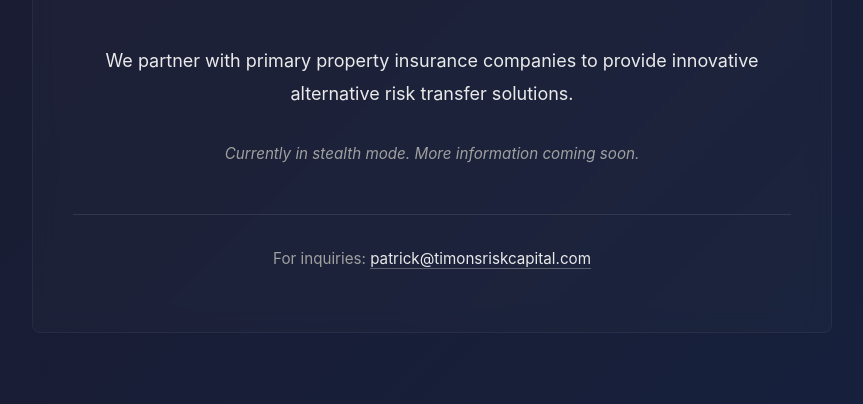
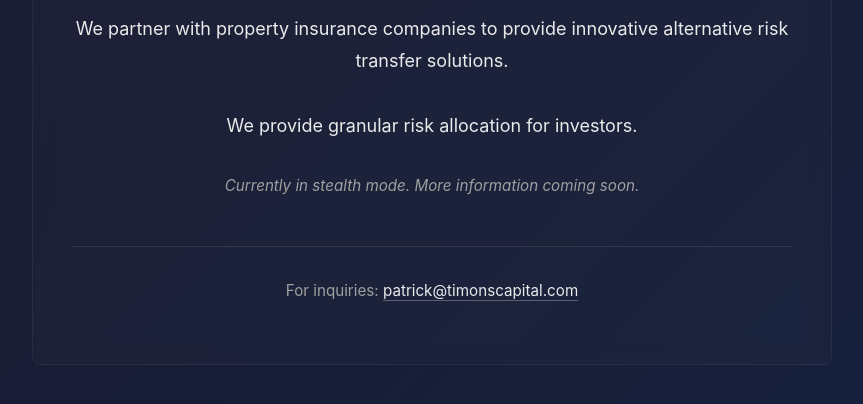
Before and after one commit to ptimons44/timons-capital-landing, a plain HTML site: page index.html in a window 1280 px wide. Shown: the part 328-732 px from the top of the page, without its empty margins (208-1071 px from the left). Drawn offline with Linux system fonts and the light colour scheme.

Commit message:
email update 2

```diff
--- a/index.html
+++ b/index.html
@@ -16,8 +16,11 @@
 
         <section class="content">
             <p class="description">
-                We partner with primary property insurance companies to provide
+                We partner with property insurance companies to provide
                 innovative alternative risk transfer solutions.
+            </p>
+            <p class="description">
+                We provide granular risk allocation for investors.
             </p>
             <p class="stealth-notice">
                 Currently in stealth mode. More information coming soon.
@@ -26,7 +29,7 @@
 
         <footer>
             <p class="contact">
-                For inquiries: <a href="mailto:patrick@timonsriskcapital.com">patrick@timonsriskcapital.com</a>
+                For inquiries: <a href="mailto:patrick@timonscapital.com">patrick@timonscapital.com</a>
             </p>
         </footer>
     </main>
```
